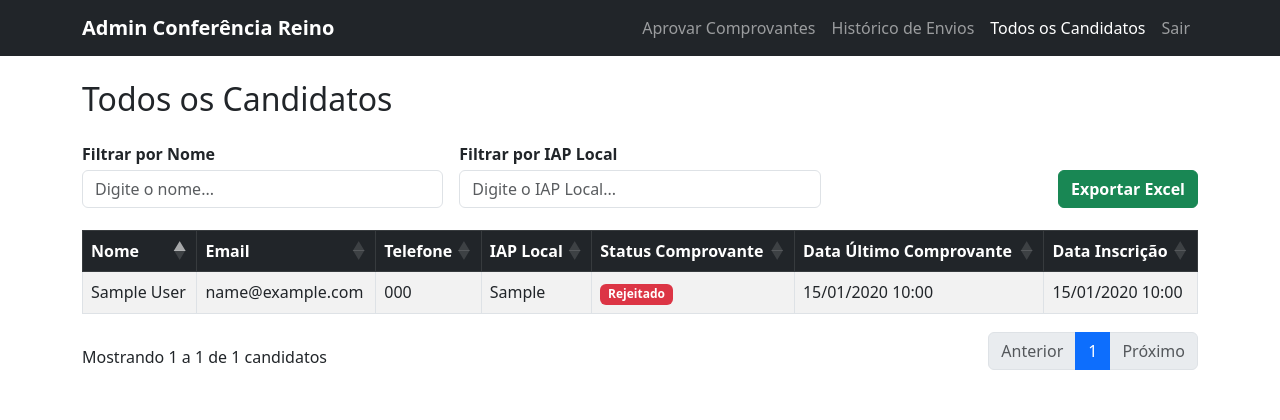
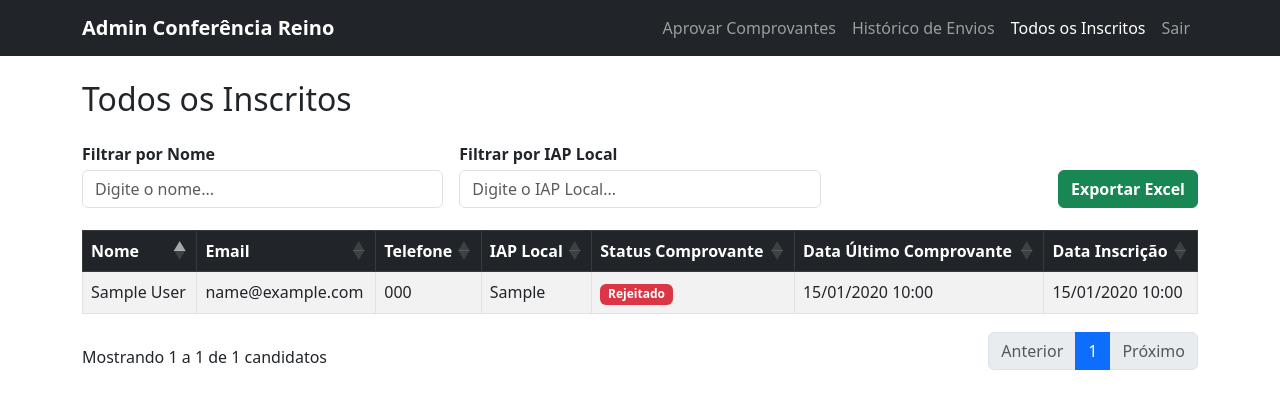
Before and after one commit to Vinicios-DRH/iap-convencao-amazonica, a Flask app: page /admin/candidatos in a window 1280 px wide. Shown: the top 420 px of the page. Run offline with Flask 3, Linux system fonts and the light colour scheme; a user stored in the database is signed in; tables that the repository leaves empty hold one stand-in row (values such as "Sample post"); some libraries are stand-ins or nearby versions.

Commit message:
mudando de Candidatos para Inscritos

```diff
--- a/src/templates/admin_candidatos.html
+++ b/src/templates/admin_candidatos.html
@@ -6,7 +6,7 @@
 {% block body %}
 {% include 'admin_navbar.html' %}
 <div class="container">
-    <h2 class="mb-4">Todos os Candidatos</h2>
+    <h2 class="mb-4">Todos os Inscritos</h2>
 
     <div class="row g-3 align-items-end mb-3">
         <div class="col-md-4">
--- a/src/templates/admin_navbar.html
+++ b/src/templates/admin_navbar.html
@@ -17,7 +17,7 @@
                 </li>
                 <li class="nav-item">
                     <a class="nav-link {% if request.endpoint == 'admin_candidatos' %}active{% endif %}"
-                        href="{{ url_for('admin_candidatos') }}">Todos os Candidatos</a>
+                        href="{{ url_for('admin_candidatos') }}">Todos os Inscritos</a>
                 </li>
                 <li class="nav-item">
                     <a class="nav-link" href="{{ url_for('logout') }}">Sair</a>
```
